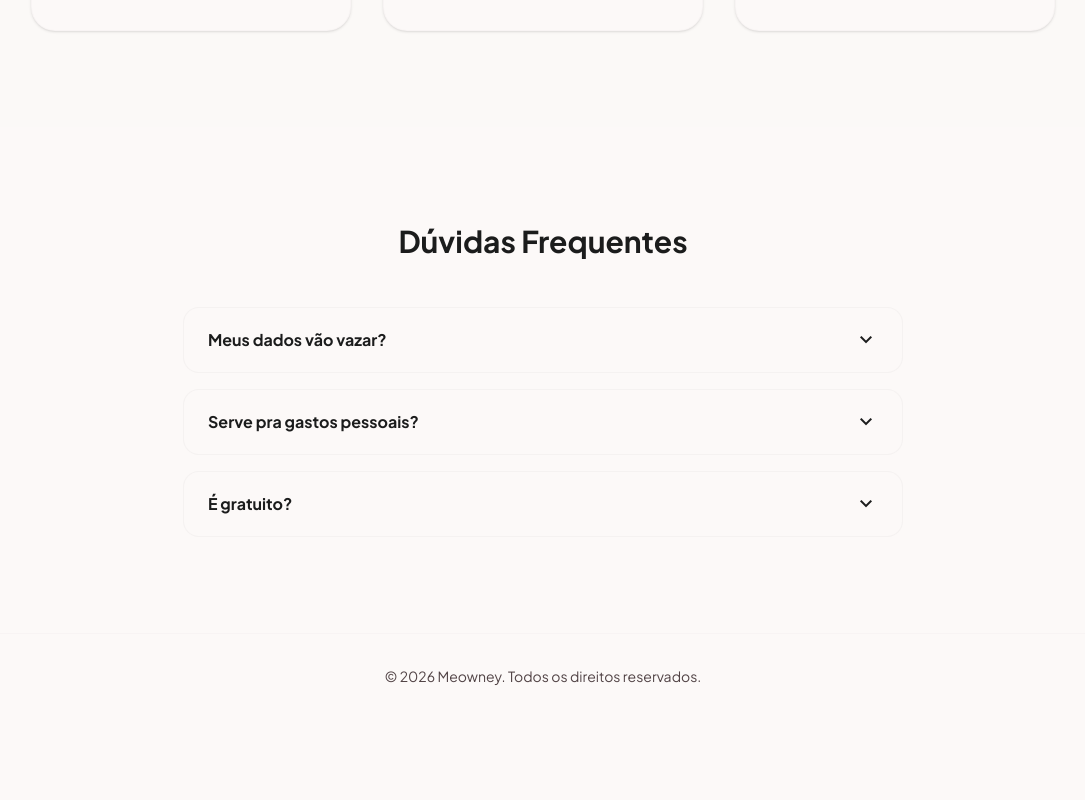
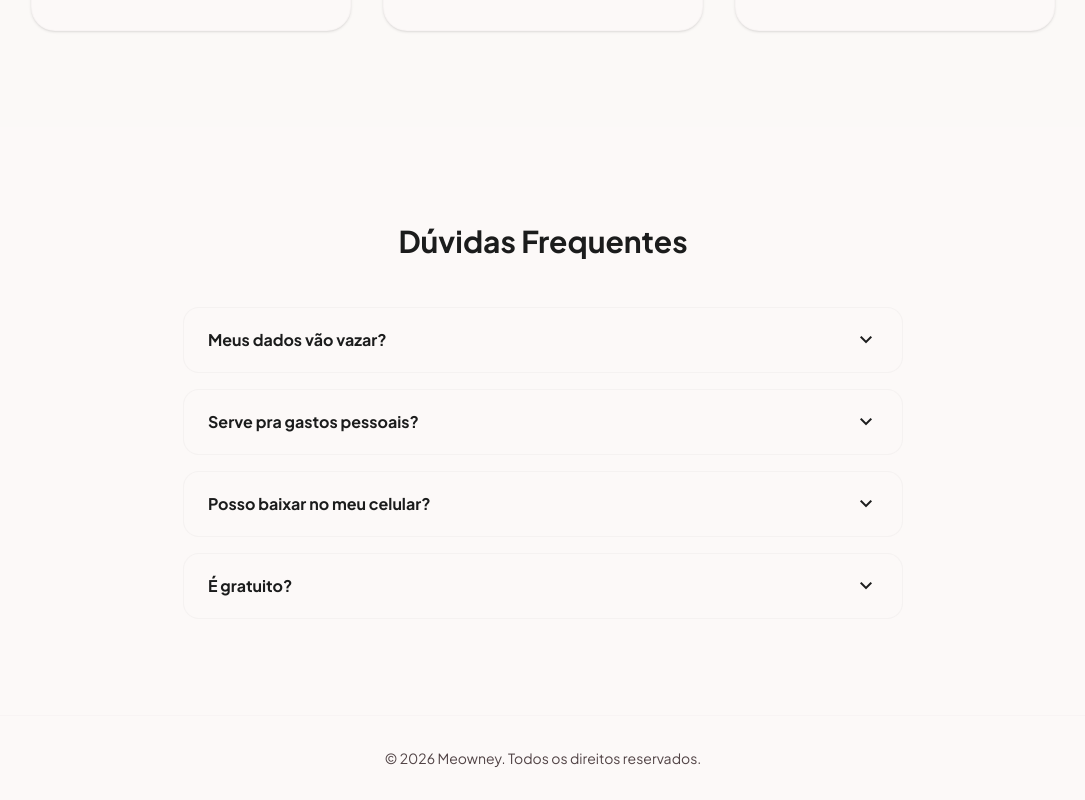
Before and after one commit to jaharivsn/meowney, a Next.js app: page / in a window 1280 px wide. Shown: the part 960-1760 px from the top of the page, without its empty margins (97-1182 px from the left). Before the commit the page ends 1678 px from the top, so only its background shows below. Built offline with nearby package versions, Linux system fonts and the light colour scheme.

Commit message:
feat: add manifest.json and PWA install tutorial

```diff
--- a/src/app/layout.tsx
+++ b/src/app/layout.tsx
@@ -23,6 +23,7 @@ export default function RootLayout({
   return (
     <html lang="pt-BR">
       <head>
+        <link rel="manifest" href="/manifest.json" />
         <link href="https://fonts.googleapis.com/css2?family=Material+Symbols+Outlined:opsz,wght,FILL,GRAD@20..48,100..700,0..1,-50..200" rel="stylesheet" />
         <link href="https://fonts.googleapis.com/css2?family=Nunito+Sans:ital,opsz,wght@0,6..12,200..1000;1,6..12,200..1000&family=Plus+Jakarta+Sans:ital,wght@0,200..800;1,200..800&display=swap" rel="stylesheet" />
       </head>
--- a/src/app/page.tsx
+++ b/src/app/page.tsx
@@ -116,6 +116,10 @@ export default function LandingPage() {
             answer="Sim! Apesar do tema felino e fofo, você pode criar categorias e usar o Meowney para controlar totalmente as suas próprias finanças."
           />
           <FaqItem
+            question="Posso baixar no meu celular?"
+            answer="Sim! O Meowney funciona como um aplicativo nativo (PWA). No iPhone (Safari), toque no botão de Compartilhar e depois em 'Adicionar à Tela de Início'. No Android (Chrome), toque nos três pontinhos e selecione 'Adicionar à tela inicial'."
+          />
+          <FaqItem
             question="É gratuito?"
             answer="Totalmente gratuito e sem anúncios. Feito de coração para a comunidade e para os pets."
           />
```
Also changed, not shown: public/manifest.json (added).
